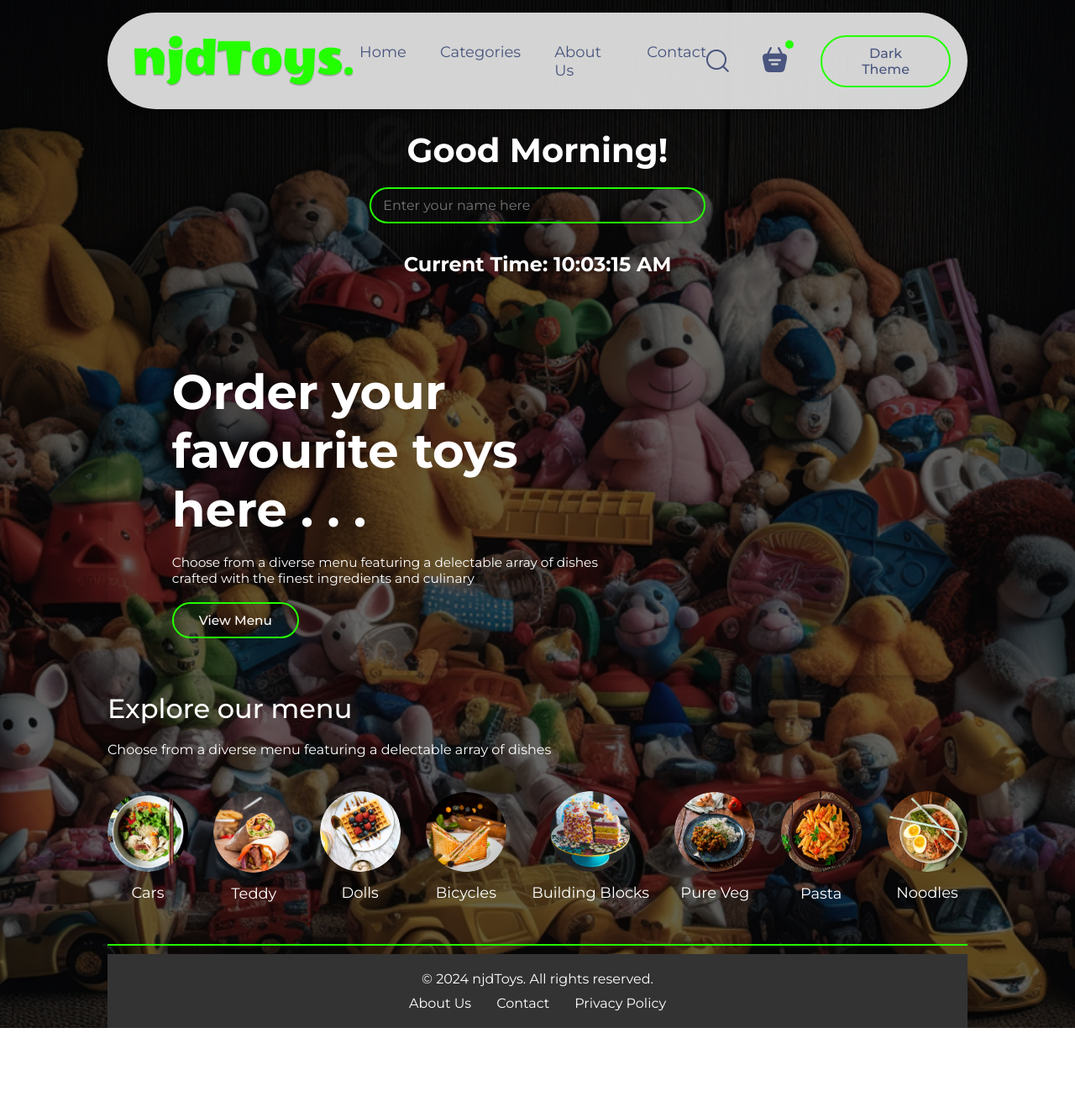
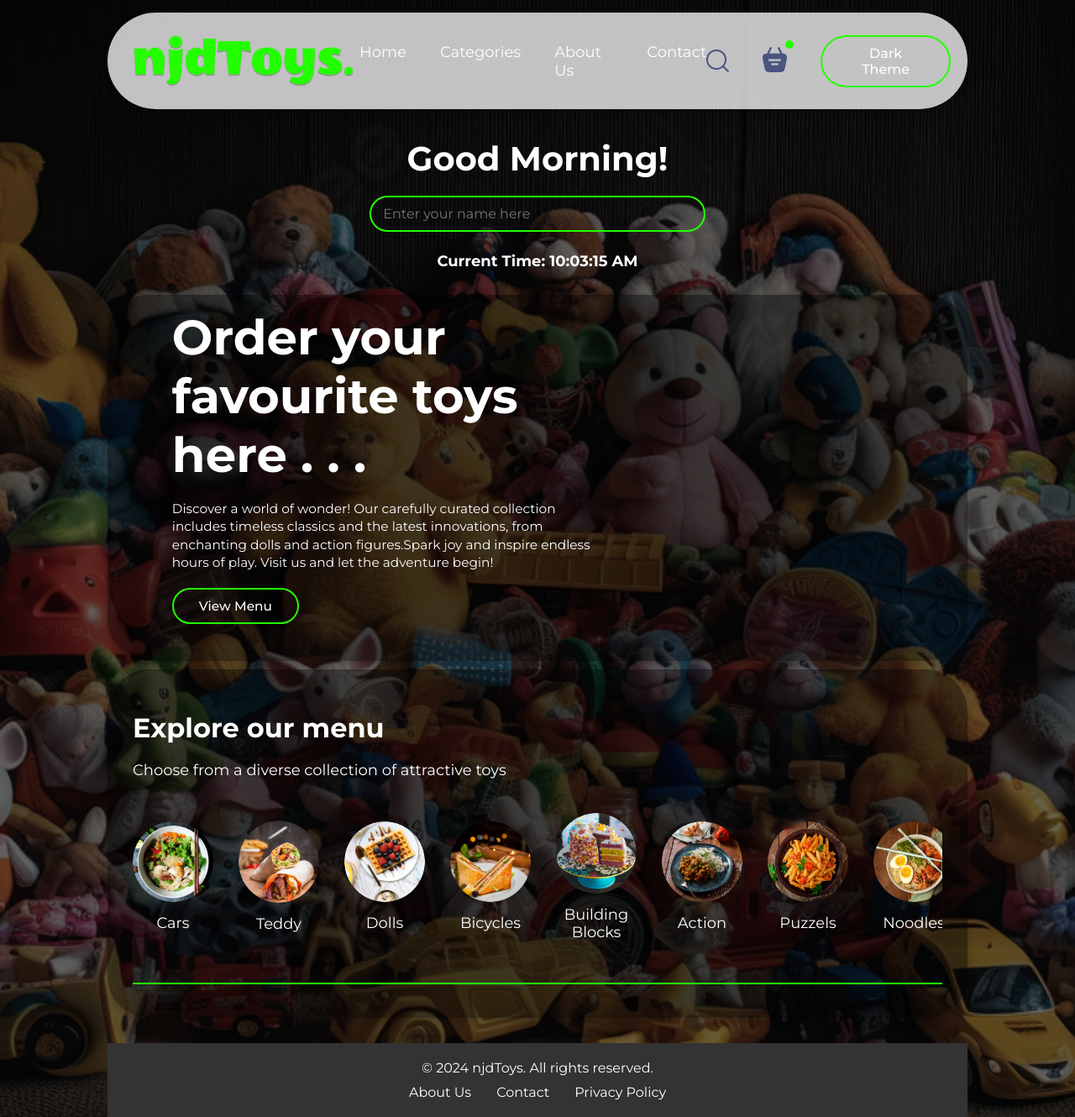
Before and after one commit to nishagii/Restaurant-Menu-Website, a React (Vite) app: page / in a window 1280 px wide. Shown: the whole page at 84% size. Before the commit the page ends 1224 px from the top, so only its background shows below. Built offline with nearby package versions, Linux system fonts and the light colour scheme.

Commit message:
web page done for the assignment

```diff
--- a/src/assets/assets.js
+++ b/src/assets/assets.js
@@ -104,11 +104,11 @@ export const menu_list = [
         menu_image: menu_5
     },
     {
-        menu_name: "Pure Veg",
+        menu_name: "Action ",
         menu_image: menu_6
     },
     {
-        menu_name: "Pasta",
+        menu_name: "Puzzels",
         menu_image: menu_7
     },
     {
--- a/src/components/ExploreMenu/ExploreMenu.css
+++ b/src/components/ExploreMenu/ExploreMenu.css
@@ -2,16 +2,31 @@
     display: flex;
     flex-direction: column;
     gap: 20px;
+    padding: 30px;
+    background-size:cover;
+    padding-top: 50px;
+   margin-bottom: 30px;
+    position: relative;
+    border-radius: 50px;
+    background-color: rgba(0, 0, 0, 0.401);
+    box-shadow: 0 4px 8px 0 rgba(0, 0, 0, 0.2), 0 0 rgba(255, 255, 0, 0.1);
+    transition: all 0.35s ease;
 }
+.explore-menu:hover{
+    box-shadow: none;
+    transform: translateY(5px);
+}
+
 .explore-menu h1{
     color: #ffffff;
-    font-weight: 500;
+    font-weight: bold;
 
 }
 .explore-menu-text{
     max-width: 60%;
     columns: #808080;
     color: #ffffff;
+    font-size: large;
 
 
 }
--- a/src/components/ExploreMenu/ExploreMenu.jsx
+++ b/src/components/ExploreMenu/ExploreMenu.jsx
@@ -7,7 +7,7 @@ const ExploreMenu = ({ category, setCategory }) => {
   return (
     <div className="explore-menu" id="explore-menu">
       <h1>Explore our menu</h1>
-      <p className="explore-menu-text">Choose from a diverse menu featuring a delectable array of dishes</p>
+      <p className="explore-menu-text">Choose from a diverse collection of attractive toys</p>
       <div className="explore-menu-list">
         {menu_list.map((item, index) => {
           return (
--- a/src/components/Header/Header.css
+++ b/src/components/Header/Header.css
@@ -1,9 +1,10 @@
 .header{
     height: 34vw;
-    margin: 20px auto;
+    margin: 10px auto;
     background-size:cover;
     position: relative;
     border-radius: 50px;
+    background-color: rgba(0, 0, 0, 0.401);
     box-shadow: 0 4px 8px 0 rgba(0, 0, 0, 0.2), 0 0 rgba(255, 255, 0, 0.1);
     transition: all 0.35s ease;
 
@@ -34,6 +35,7 @@
 .header-contents p{
     color: white;
     font-size: 1.2vw;
+    line-height: 1.4;
     background-color: rgb(0, 0, 0,);
 }
 
@@ -49,6 +51,6 @@
     transition: 0.5s;
 }
 .header-contents button:hover{
-    background: white;
-    color: #24ff00;
+    background:#24ff00;
+    color: rgba(0, 0, 0);
 }
--- a/src/components/Header/Header.jsx
+++ b/src/components/Header/Header.jsx
@@ -6,9 +6,9 @@ const Header = () => {
     <div className='header'>
           <div className="header-contents">
               <h1>Order your favourite toys here . . .</h1>
-              <p className='para'>Choose from a diverse menu featuring a delectable array of dishes crafted with the finest ingredients and culinary</p>
+              <p className='para'>Discover a world of wonder! Our carefully curated collection includes timeless classics and the latest innovations, from enchanting dolls and action figures.Spark joy and inspire endless hours of play. Visit us and let the adventure begin!</p>
               <button>View Menu</button>
-      </div>
+          </div>
     </div>
   )
 }
--- a/src/components/navbar/Navbar.css
+++ b/src/components/navbar/Navbar.css
@@ -4,14 +4,14 @@
   display: flex;
   justify-content: space-between;
   align-items: center;
-  background: #eeeeeee2; /* Light theme background */
+  background: #ffffffc0; /* Light theme background */
   border-radius: 60px;
   box-shadow: 0 4px 8px 0 rgba(0, 0, 0, 0.2), 0 0 rgba(255, 255, 0, 0.1);
   transition: all 0.35s ease;
 }
 
 .navbar.dark {
-  background-color: #333333; /* Dark theme background */
+  background-color: #33333345; /* Dark theme background */
   color: #ffffff; /* Dark theme text color */
   box-shadow: none; /* Remove box-shadow in dark mode */
 }
@@ -23,6 +23,7 @@
 
 .navbar .logo {
   width: 280px;
+  background: none;
   padding-left: 10px;
 }
 
@@ -30,7 +31,7 @@
   display: flex;
   list-style: none;
   gap: 40px;
-  color: #49557e; /* Default menu text color */
+  color: #ffffff; /* Default menu text color */
   font-size: 18px;
   cursor: pointer;
 }
@@ -46,7 +47,7 @@
   background: transparent;
   border: 2px solid #24ff00; /* Default button border color */
   border-radius: 50px;
-  color: #49557e; /* Default button text color */
+  color: #ffffff; /* Default button text color */
   font-size: 16px;
   font-weight: 500;
   cursor: pointer;
@@ -55,7 +56,7 @@
 
 .navbar button:hover {
   background: #24ff00; /* Button background on hover */
-  color: white; /* Text color on hover */
+  color: black; /* Text color on hover */
 }
 
 .navbar .active {
@@ -65,6 +66,7 @@
 
 .navbar-search-icon {
   position: relative;
+  color: #ffffff;
 }
 
 .navbar-search-icon .dot {
--- a/src/pages/About/About.css
+++ b/src/pages/About/About.css
@@ -8,13 +8,12 @@
 
 .aboutus {
   color: #ffffff;
-  background-color: #0a4c134f;
+  background-color: #032e0770;
   padding: 20px;
   border: none;
   border-radius: 30px;
-  box-shadow: 0 2px 4px rgba(0, 0, 0, 0.1);
   box-shadow: 0 4px 8px 0 rgba(0, 0, 0, 0.2), 0 0 rgba(255, 255, 0, 0.1);
-transition: all 0.35s ease;
+  transition: all 0.35s ease;
 }
 
 .aboutus:hover {
@@ -28,11 +27,12 @@ transition: all 0.35s ease;
 
 .aboutus p {
   margin-bottom: 0;
-  line-height: 1.5;
+  line-height: 1.8;
 }
 
 .halla h1 {
   grid-column: 1 / -1; /* Make the title span across all columns */
   text-align: center;
   margin-bottom: 20px;
+  color: #ffffff;
 }
--- a/src/pages/About/About.jsx
+++ b/src/pages/About/About.jsx
@@ -4,7 +4,7 @@ import './About.css'
 const About = () => {
   return (
     <div className='halla'>
-      <h1>About Us...</h1>
+      <h1>About Us . . .</h1>
       <div className='aboutus'>
 
         <br />
--- a/src/pages/Contact/Contact.css
+++ b/src/pages/Contact/Contact.css
@@ -4,15 +4,28 @@
   align-items: flex-start;
   padding: 20px;
   gap: 20px;
-  background-color: rgb(255, 255, 255, 0.8);
+  background-color: rgba(0, 0, 0, 0.401);
   margin-top: 70px;
   border-radius: 50px;
+  box-shadow: 0 4px 8px 0 rgba(0, 0, 0, 0.2), 0 0 rgba(255, 255, 0, 0.1);
+  transition: all 0.35s ease;
 }
+
+.forms h1{
+  color: white;
+}
+
+.forms:hover {
+   box-shadow: none;
+  transform: translateY(5px);
+}
+
 
 .form-labels {
   flex: 1;
   max-width: 400px;
   margin-top: 20px;
+  color: #24ff00;
 }
 
 .form-labels label {
@@ -25,7 +38,7 @@
   padding: 10px;
   margin-top: 5px;
   margin-bottom: 15px;
-  border: 1px solid #ccc;
+  border: 1px solid #00ff00a1;
   border-radius: 10px;
 }
 
@@ -35,7 +48,7 @@
   max-width: 400px;
   font-size: 16px;
   line-height: 1.5;
-  color: #000000;
+  color: #ffffff;
 }
 
 .details a {
@@ -65,7 +78,7 @@
 }
 button[type="submit"] {
   background-color: #24ff00; /* Green background */
-  color: white;
+  color: rgb(0, 0, 0);
   padding: 10px 20px;
   border: none;
   cursor: pointer;
--- a/src/pages/Contact/Contact.jsx
+++ b/src/pages/Contact/Contact.jsx
@@ -40,7 +40,9 @@ const Contact = () => {
     };
 
     return (
+
         <div className="forms">
+            <h1>Contact Us</h1>
             <form action="" className="form-labels">
                 <label htmlFor="name">Enter your name : </label>
                 <br />
--- a/src/pages/Home/Home.css
+++ b/src/pages/Home/Home.css
@@ -6,7 +6,8 @@
   justify-content: center;
   height: 20vh;
   text-align: center;
-  padding: 20px;
+  padding: 30px;
+  padding-top: 50px;
   color: white;
 }
 
@@ -33,8 +34,9 @@
   box-shadow: 0 0 5px rgba(0, 123, 255, 0.5);
 }
 
-.clock{
+.clock {
   color: white;
   margin-top: 10px;
-    text-align: center;
+  text-align: center;
+  font-size: 12px;
 }
```
